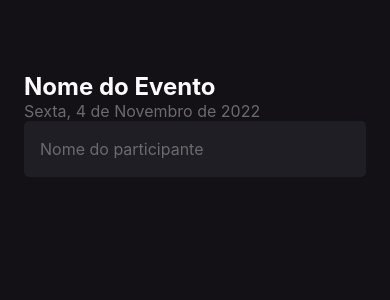
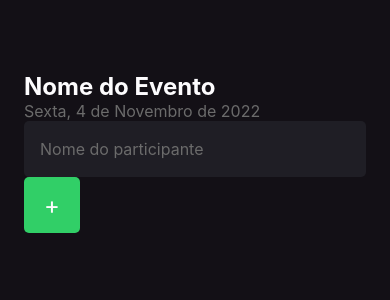
Before and after one commit to ElijahJunnior/react_native_01_imhere, a React Native app: screen / in a window 390 px wide. Shown: the top 300 px of the page. Built offline with nearby package versions, Linux system fonts and the light colour scheme.

Commit message:
conhecendo os botões (TouchableOpacity)

```diff
--- a/src/screens/Home/index.tsx
+++ b/src/screens/Home/index.tsx
@@ -1,8 +1,12 @@
-import { View, Text, TextInput } from "react-native";
+import { View, Text, TextInput, TouchableOpacity } from "react-native";
 
 import { styles } from "./styles";
 
 export function Home() {
+  function handleParticipantAdd() {
+    console.log("Você clicou em ADD.");
+  }
+
   return (
     <View style={styles.container}>
       <Text style={styles.eventName}>Nome do Evento</Text>
@@ -12,6 +16,9 @@
         placeholder="Nome do participante"
         placeholderTextColor="#6B6B6B"
       />
+      <TouchableOpacity style={styles.button} onPress={handleParticipantAdd}>
+        <Text style={styles.buttonText}>+</Text>
+      </TouchableOpacity>
     </View>
   );
 }
--- a/src/screens/Home/styles.ts
+++ b/src/screens/Home/styles.ts
@@ -23,5 +23,17 @@
     fontSize: 16,
     height: 56,
     padding: 16
+  },
+  buttonText: {
+    color: "#FDFCFE",
+    fontSize: 24
+  },
+  button:  {
+    alignItems: "center",
+    backgroundColor: "#31CF67",
+    borderRadius: 5,
+    height: 56,
+    justifyContent: "center",
+    width: 56,
   }
 });
```
